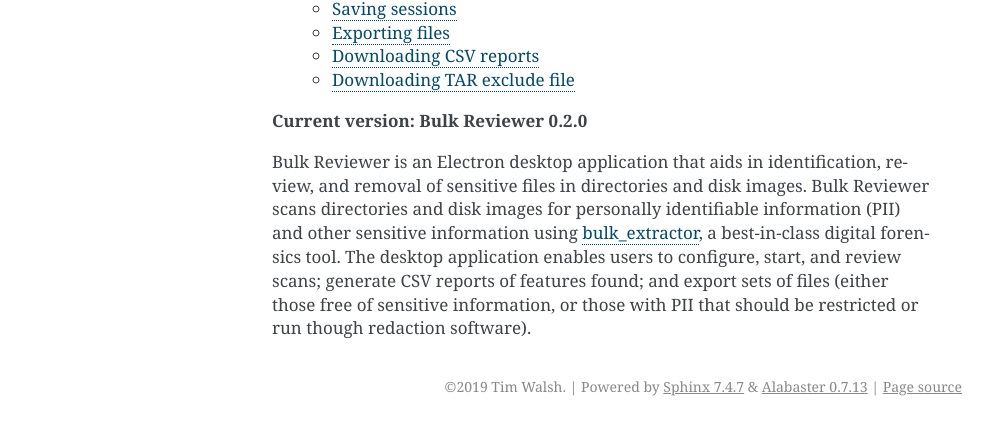
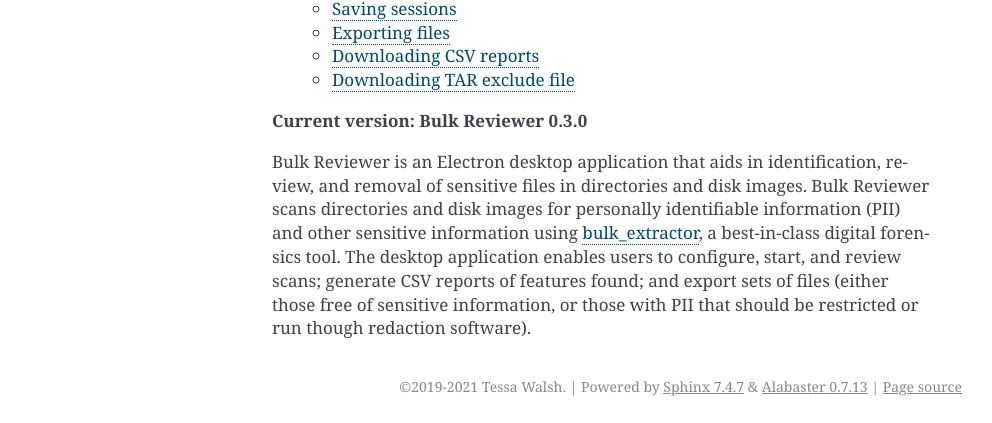
Before and after one commit to bulk-reviewer/bulk-reviewer, a Sphinx documentation site: the page built from docs/index.rst, in a window 1280 px wide. Shown: the part 530-953 px from the top of the page, without its empty margins (148-1140 px from the left). Built offline with Sphinx 7.4.7, drawn with Linux system fonts in a browser that asks for light colours.

Commit message:
Update docs for 0.3.0

```diff
--- a/docs/conf.py
+++ b/docs/conf.py
@@ -20,13 +20,13 @@
 # -- Project information -----------------------------------------------------
 
 project = 'Bulk Reviewer'
-copyright = '2019 Tim Walsh'
-author = 'Tim Walsh'
+copyright = '2019-2021 Tessa Walsh'
+author = 'Tessa Walsh'
 
 # The short X.Y version
-version = '0.2'
+version = '0.3'
 # The full version, including alpha/beta/rc tags
-release = '0.2.0'
+release = '0.3.0'
 
 
 # -- General configuration ---------------------------------------------------
--- a/docs/index.rst
+++ b/docs/index.rst
@@ -16,6 +16,6 @@
     reviewdashboard
 
 
-**Current version: Bulk Reviewer 0.2.0**
+**Current version: Bulk Reviewer 0.3.0**
 
 Bulk Reviewer is an Electron desktop application that aids in identification, review, and removal of sensitive files in directories and disk images. Bulk Reviewer scans directories and disk images for personally identifiable information (PII) and other sensitive information using `bulk_extractor <https://github.com/simsong/bulk_extractor>`_, a best-in-class digital forensics tool. The desktop application enables users to configure, start, and review scans; generate CSV reports of features found; and export sets of files (either those free of sensitive information, or those with PII that should be restricted or run though redaction software).
--- a/docs/newscan.rst
+++ b/docs/newscan.rst
@@ -6,6 +6,10 @@
 .. image:: images/NewSession.png
   :width: 600
   :alt: Image of Bulk Reviewer New session form
+
+  .. image:: images/NewSessionOptions.png
+  :width: 600
+  :alt: Image of Bulk Reviewer New session form with Options menu expanded
 
 Processing options
 ------------------
```
Also changed, not shown: docs/images/NewSession.png, docs/images/NewSessionOptions.png (added).
